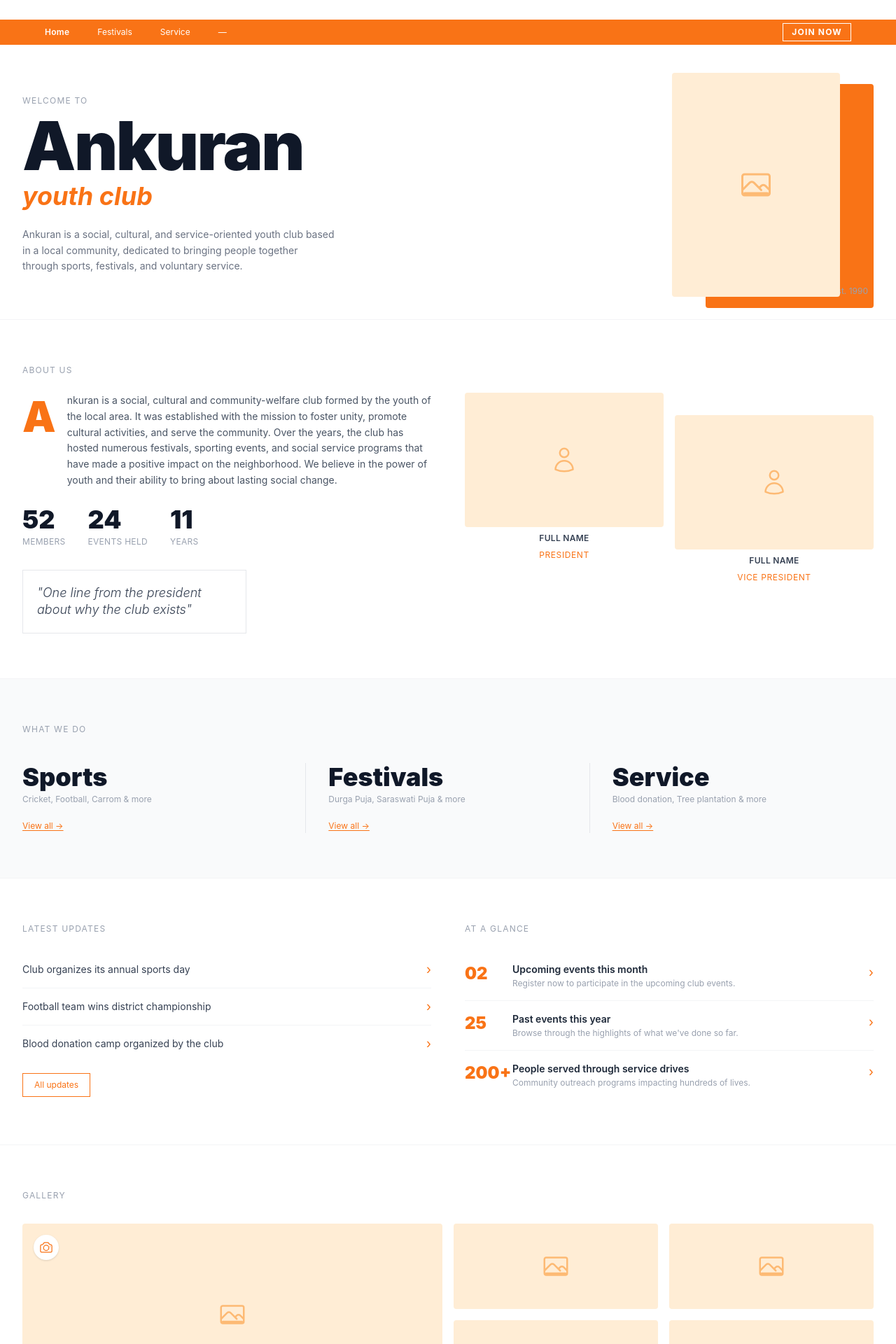
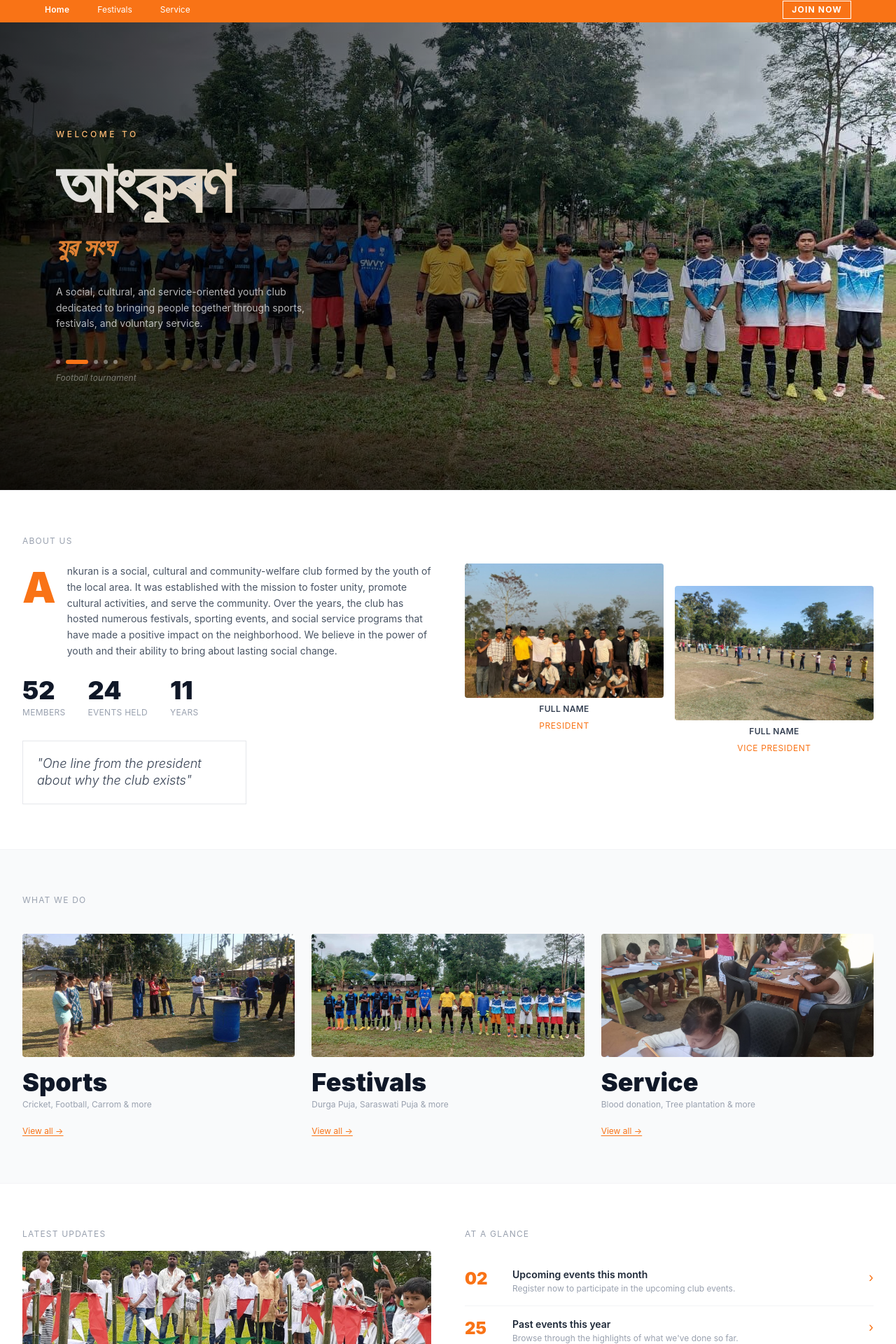
Before and after one commit to rahulsaikia18/ankuranYouthClub.com, a React app in the folder frontend/: page / in a window 1280 px wide. Shown: the part 52-1972 px from the top of the page at 70% size. Built offline with nearby package versions, Linux system fonts and the light colour scheme; the HTML template or start-up script is replaced by a standard one.

Commit message:
feat: add images and enhance sections for the Ankuran Youth Club website

```diff
--- a/frontend/src/components/AboutSection.jsx
+++ b/frontend/src/components/AboutSection.jsx
@@ -1,3 +1,6 @@
+import imgClubBoys from '../assets/images/club_boys.jpg'
+import imgPractice from '../assets/images/practice_time.jpg'
+
 const stats = [
   { value: '52', label: 'Members' },
   { value: '24', label: 'Events held' },
@@ -48,10 +51,8 @@ export default function AboutSection() {
           <div className="grid grid-cols-2 gap-4">
             {/* President */}
             <div className="flex flex-col items-center gap-2">
-              <div className="w-full h-48 bg-orange-100 flex items-center justify-center rounded-sm">
-                <svg className="w-10 h-10 text-orange-300" fill="none" stroke="currentColor" strokeWidth={1.5} viewBox="0 0 24 24">
-                  <path strokeLinecap="round" strokeLinejoin="round" d="M15.75 6a3.75 3.75 0 11-7.5 0 3.75 3.75 0 017.5 0zM4.501 20.118a7.5 7.5 0 0114.998 0A17.933 17.933 0 0112 21.75c-2.676 0-5.216-.584-7.499-1.632z" />
-                </svg>
+              <div className="w-full h-48 rounded-sm overflow-hidden">
+                <img src={imgClubBoys} alt="Club members" className="w-full h-full object-cover" />
               </div>
               <p className="text-xs font-semibold text-gray-700 uppercase tracking-wide">Full name</p>
               <p className="text-xs text-orange-500 uppercase tracking-wider">PRESIDENT</p>
@@ -59,10 +60,8 @@ export default function AboutSection() {
 
             {/* Vice president */}
             <div className="flex flex-col items-center gap-2 mt-8">
-              <div className="w-full h-48 bg-orange-100 flex items-center justify-center rounded-sm">
-                <svg className="w-10 h-10 text-orange-300" fill="none" stroke="currentColor" strokeWidth={1.5} viewBox="0 0 24 24">
-                  <path strokeLinecap="round" strokeLinejoin="round" d="M15.75 6a3.75 3.75 0 11-7.5 0 3.75 3.75 0 017.5 0zM4.501 20.118a7.5 7.5 0 0114.998 0A17.933 17.933 0 0112 21.75c-2.676 0-5.216-.584-7.499-1.632z" />
-                </svg>
+              <div className="w-full h-48 rounded-sm overflow-hidden">
+                <img src={imgPractice} alt="Practice session" className="w-full h-full object-cover" />
               </div>
               <p className="text-xs font-semibold text-gray-700 uppercase tracking-wide">Full name</p>
               <p className="text-xs text-orange-500 uppercase tracking-wider">VICE PRESIDENT</p>
--- a/frontend/src/components/ActivitiesSection.jsx
+++ b/frontend/src/components/ActivitiesSection.jsx
@@ -1,21 +1,31 @@
+import imgCarom from '../assets/images/carom_sports_image.jpg'
+import imgFootball from '../assets/images/football_tournament_image.jpg'
+import imgSummer from '../assets/images/summer_vacation_free_tution_time.jpg'
+
 const categories = [
   {
     id: 'sports',
     title: 'Sports',
     sub: 'Cricket, Football, Carrom & more',
     href: '#sports',
+    img: imgCarom,
+    imgAlt: 'Carom sports event',
   },
   {
     id: 'festivals',
     title: 'Festivals',
     sub: 'Durga Puja, Saraswati Puja & more',
     href: '#festivals',
+    img: imgFootball,
+    imgAlt: 'Football tournament',
   },
   {
     id: 'service',
     title: 'Service',
     sub: 'Blood donation, Tree plantation & more',
     href: '#service',
+    img: imgSummer,
+    imgAlt: 'Summer free tuition service',
   },
 ]
 
@@ -25,9 +35,17 @@ export default function ActivitiesSection() {
       <div className="max-w-7xl mx-auto px-4 sm:px-6 lg:px-8">
         <p className="text-xs text-gray-400 uppercase tracking-widest mb-10">What we do</p>
 
-        <div className="grid grid-cols-1 sm:grid-cols-3 gap-0 divide-y sm:divide-y-0 sm:divide-x divide-gray-200">
+        <div className="grid grid-cols-1 sm:grid-cols-3 gap-6">
           {categories.map((cat) => (
-            <div key={cat.id} className="px-0 sm:px-8 first:pl-0 last:pr-0 py-6 sm:py-0">
+            <div key={cat.id} className="group">
+              {/* Activity image */}
+              <div className="overflow-hidden rounded-sm mb-4 h-44">
+                <img
+                  src={cat.img}
+                  alt={cat.imgAlt}
+                  className="w-full h-full object-cover group-hover:scale-105 transition-transform duration-500"
+                />
+              </div>
               <h3 className="text-3xl md:text-4xl font-black text-gray-900 mb-1">{cat.title}</h3>
               <p className="text-xs text-gray-400 mb-4">{cat.sub}</p>
               <a
--- a/frontend/src/components/EventsSection.jsx
+++ b/frontend/src/components/EventsSection.jsx
@@ -1,3 +1,5 @@
+import imgIndependence from '../assets/images/independance_day_image.jpg'
+
 const leftEvents = [
   { label: 'Club organizes its annual sports day', href: '#' },
   { label: 'Football team wins district championship', href: '#' },
@@ -17,7 +19,15 @@ export default function EventsSection() {
         <div className="grid grid-cols-1 lg:grid-cols-2 gap-12">
           {/* Left: News/Notices */}
           <div>
-            <p className="text-xs text-gray-400 uppercase tracking-widest mb-6">Latest updates</p>
+            <p className="text-xs text-gray-400 uppercase tracking-widest mb-4">Latest updates</p>
+            {/* Independence Day image banner */}
+            <div className="overflow-hidden rounded-sm h-36 mb-6">
+              <img
+                src={imgIndependence}
+                alt="Independence Day celebration"
+                className="w-full h-full object-cover"
+              />
+            </div>
             <ul className="divide-y divide-gray-100">
               {leftEvents.map((ev, i) => (
                 <li key={i} className="py-4 flex items-center justify-between gap-4 group">
--- a/frontend/src/components/GallerySection.jsx
+++ b/frontend/src/components/GallerySection.jsx
@@ -1,15 +1,27 @@
+import imgFootball2 from '../assets/images/football_tournament_img2.jpg'
+import imgCarom from '../assets/images/carom_sports_image.jpg'
+import imgIndependence from '../assets/images/independance_day_image.jpg'
+import imgKids1 from '../assets/images/kids_with_certificates.jpg'
+import imgKids2 from '../assets/images/kids_with_their_winning_certificates.jpg'
+import imgTribute from '../assets/images/tribute_to_zubeen_garg.jpg'
+import imgSummer from '../assets/images/summer_vacation_free_tution_time.jpg'
+import imgClubBoys from '../assets/images/club_boys.jpg'
+import imgPractice from '../assets/images/practice_time.jpg'
+
+const galleryImages = [
+  { src: imgClubBoys, alt: 'Club boys together' },
+  { src: imgFootball2, alt: 'Football tournament' },
+  { src: imgCarom, alt: 'Carom sports event' },
+  { src: imgIndependence, alt: 'Independence Day celebration' },
+  { src: imgKids1, alt: 'Kids with certificates' },
+  { src: imgKids2, alt: 'Kids with winning certificates' },
+  { src: imgTribute, alt: 'Tribute to Zubeen Garg' },
+  { src: imgSummer, alt: 'Summer vacation free tuition' },
+  { src: imgPractice, alt: 'Practice session' },
+]
+
 // Gallery section: 1 large image on left + 4 grid images on right (desktop)
 // Mobile: all stacked
-
-function ImagePlaceholder({ className = '' }) {
-  return (
-    <div className={`bg-orange-100 flex items-center justify-center ${className}`}>
-      <svg className="w-10 h-10 text-orange-300" fill="none" stroke="currentColor" strokeWidth={1.5} viewBox="0 0 24 24">
-        <path strokeLinecap="round" strokeLinejoin="round" d="M2.25 15.75l5.159-5.159a2.25 2.25 0 013.182 0l5.159 5.159m-1.5-1.5l1.409-1.409a2.25 2.25 0 013.182 0l2.909 2.909M3.75 18h16.5M3.75 4.5h16.5A1.5 1.5 0 0121.75 6v12a1.5 1.5 0 01-1.5 1.5H3.75A1.5 1.5 0 012.25 18V6a1.5 1.5 0 011.5-1.5z" />
-      </svg>
-    </div>
-  )
-}
 
 export default function GallerySection() {
   return (
@@ -17,10 +29,15 @@ export default function GallerySection() {
       <div className="max-w-7xl mx-auto px-4 sm:px-6 lg:px-8">
         <p className="text-xs text-gray-400 uppercase tracking-widest mb-8">Gallery</p>
 
-        <div className="grid grid-cols-1 md:grid-cols-2 gap-4">
-          {/* Left: 1 large image with icon badge */}
+        {/* Row 1: 1 large + 4 small grid */}
+        <div className="grid grid-cols-1 md:grid-cols-2 gap-4 mb-4">
+          {/* Left: 1 large image with camera badge */}
           <div className="relative">
-            <ImagePlaceholder className="w-full h-64 md:h-full min-h-[260px] rounded-sm" />
+            <img
+              src={galleryImages[0].src}
+              alt={galleryImages[0].alt}
+              className="w-full h-64 md:h-full min-h-[260px] rounded-sm object-cover"
+            />
             {/* Camera icon */}
             <div className="absolute top-4 left-4 bg-white rounded-full p-2 shadow">
               <svg className="w-5 h-5 text-orange-500" fill="none" stroke="currentColor" strokeWidth={1.5} viewBox="0 0 24 24">
@@ -32,11 +49,27 @@ export default function GallerySection() {
 
           {/* Right: 2×2 grid */}
           <div className="grid grid-cols-2 gap-4">
-            <ImagePlaceholder className="h-36 md:h-full rounded-sm" />
-            <ImagePlaceholder className="h-36 md:h-full rounded-sm" />
-            <ImagePlaceholder className="h-36 md:h-full rounded-sm" />
-            <ImagePlaceholder className="h-36 md:h-full rounded-sm" />
+            {galleryImages.slice(1, 5).map((img, i) => (
+              <img
+                key={i}
+                src={img.src}
+                alt={img.alt}
+                className="h-36 md:h-full w-full rounded-sm object-cover"
+              />
+            ))}
           </div>
+        </div>
+
+        {/* Row 2: remaining 4 images in a 4-col strip */}
+        <div className="grid grid-cols-2 sm:grid-cols-4 gap-4">
+          {galleryImages.slice(5).map((img, i) => (
+            <img
+              key={i}
+              src={img.src}
+              alt={img.alt}
+              className="h-36 w-full rounded-sm object-cover"
+            />
+          ))}
         </div>
 
         {/* Captions row */}
--- a/frontend/src/components/HeroSection.jsx
+++ b/frontend/src/components/HeroSection.jsx
@@ -1,52 +1,158 @@
+import { useState, useEffect, useRef } from 'react'
+
+import img1 from '../assets/images/club_flying_flag.jpg'
+import img2 from '../assets/images/football_tournament_image.jpg'
+import img3 from '../assets/images/sports_day_image.jpg'
+import img4 from '../assets/images/bihu_dance.jpg'
+import img5 from '../assets/images/club_members_group_image_in_traditional_dress.jpg'
+
+const heroImages = [
+  { src: img1, caption: 'Proud to fly our flag' },
+  { src: img2, caption: 'Football tournament' },
+  { src: img3, caption: 'Annual sports day' },
+  { src: img4, caption: 'Bihu cultural celebration' },
+  { src: img5, caption: 'Traditional dress showcase' },
+]
+
+// Two language versions of the club name
+const clubNames = [
+  { main: 'Ankuran',          sub: 'Youth Club',   lang: 'en' },
+  { main: 'আংকুৰণ',           sub: 'যুৱ সংঘ',      lang: 'as' },
+]
+
 export default function HeroSection() {
+  const [imgIndex, setImgIndex]   = useState(0)
+  const [nameIndex, setNameIndex] = useState(0)
+  const [namePhase, setNamePhase] = useState('enter') // 'enter' | 'exit'
+  const nameTimer = useRef(null)
+
+  // Auto-change background image every 3.5 s
+  useEffect(() => {
+    const t = setInterval(() => {
+      setImgIndex((p) => (p + 1) % heroImages.length)
+    }, 3500)
+    return () => clearInterval(t)
+  }, [])
+
+  // Animate club name: show for 3 s, exit 0.4 s, swap, enter 0.55 s
+  useEffect(() => {
+    const cycle = () => {
+      // Start exit animation
+      setNamePhase('exit')
+      nameTimer.current = setTimeout(() => {
+        // Swap name, start enter animation
+        setNameIndex((p) => (p + 1) % clubNames.length)
+        setNamePhase('enter')
+        // Wait full display time before next cycle
+        nameTimer.current = setTimeout(cycle, 3000)
+      }, 420) // matches flipOut duration
+    }
+    nameTimer.current = setTimeout(cycle, 3000) // first display pause
+    return () => clearTimeout(nameTimer.current)
+  }, [])
+
+  const { main, sub } = clubNames[nameIndex]
+
   return (
-    <section className="bg-white pt-8 pb-0">
-      {/* Orange full-width nav strip */}
-      <div className="bg-orange-500 text-white text-xs flex items-center justify-between px-4 sm:px-8 lg:px-16 h-9 max-w-full">
+    <section className="relative min-h-[88vh] flex flex-col overflow-x-hidden">
+
+      {/* ── Orange top strip ── */}
+      <div className="relative z-20 bg-orange-500 text-white text-xs flex items-center justify-between px-4 sm:px-8 lg:px-16 h-9 flex-shrink-0">
         <div className="flex items-center gap-6 md:gap-10">
           <span className="font-semibold tracking-wide">Home</span>
           <span className="hidden sm:inline">Festivals</span>
           <span className="hidden sm:inline">Service</span>
-          <span className="hidden sm:inline">—</span>
         </div>
         <span className="font-bold tracking-widest uppercase text-xs border border-white px-3 py-1">
           JOIN NOW
         </span>
       </div>
 
-      <div className="max-w-7xl mx-auto px-4 sm:px-6 lg:px-8 pt-10 pb-8 grid grid-cols-1 md:grid-cols-2 gap-8 items-center">
-        {/* Left: Text */}
-        <div>
-          <p className="text-xs text-gray-400 uppercase tracking-widest mb-2">Welcome to</p>
-          <h1 className="text-6xl sm:text-7xl lg:text-8xl font-black text-gray-900 leading-none tracking-tight">
-            Ankuran
-          </h1>
-          <h2 className="text-3xl sm:text-4xl font-bold text-orange-500 italic mt-1 mb-6">
-            youth club
-          </h2>
-          <p className="text-sm text-gray-500 leading-relaxed max-w-md">
-            Ankuran is a social, cultural, and service-oriented youth club based in a local community,
-            dedicated to bringing people together through sports, festivals, and voluntary service.
+      {/* ── Full-bleed image stack (covers entire hero) ── */}
+      <div className="absolute inset-0 top-9 z-0">
+        {heroImages.map((img, i) => (
+          <img
+            key={i}
+            src={img.src}
+            alt={img.caption}
+            className={`absolute inset-0 w-full h-full object-cover transition-opacity duration-1000 ${
+              i === imgIndex ? 'opacity-100' : 'opacity-0'
+            }`}
+          />
+        ))}
+      </div>
+
+      {/* ── Smooth left-to-right gradient overlay (text side → transparent) ── */}
+      <div className="absolute inset-0 top-9 z-10 pointer-events-none
+                      bg-gradient-to-r
+                      from-black/80 via-black/50 to-transparent" />
+
+      {/* ── Bottom gradient scrim ── */}
+      <div className="absolute bottom-0 inset-x-0 h-32 z-10 pointer-events-none
+                      bg-gradient-to-t from-black/50 to-transparent" />
+
+      {/* ── Text content (left half) ── */}
+      <div className="relative z-20 flex-1 flex items-center">
+        <div className="w-full md:w-1/2 px-8 sm:px-14 lg:px-20 py-16">
+
+          <p className="text-xs text-orange-300 uppercase tracking-[0.3em] mb-4 font-medium">
+            Welcome to
+          </p>
+
+          {/* Animated club name block */}
+          <div
+            key={nameIndex}
+            className={namePhase === 'enter' ? 'hero-name-enter' : 'hero-name-exit'}
+          >
+            {/* Main name — gradient text */}
+            <h1
+              className="font-black leading-none tracking-tight
+                         bg-gradient-to-r from-white via-orange-100 to-orange-400
+                         bg-clip-text text-transparent"
+              style={{ fontSize: 'clamp(3.5rem, 9vw, 6.5rem)' }}
+            >
+              {main}
+            </h1>
+
+            {/* Sub name */}
+            <h2
+              className="font-bold italic mt-2 mb-6
+                         bg-gradient-to-r from-orange-400 to-orange-500
+                         bg-clip-text text-transparent"
+              style={{ fontSize: 'clamp(1.5rem, 4vw, 2.25rem)' }}
+            >
+              {sub}
+            </h2>
+          </div>
+
+          <p className="text-sm text-white/70 leading-relaxed max-w-sm mb-10">
+            A social, cultural, and service-oriented youth club dedicated to bringing
+            people together through sports, festivals, and voluntary service.
+          </p>
+
+          {/* Image slide dots */}
+          <div className="flex items-center gap-2">
+            {heroImages.map((_, i) => (
+              <button
+                key={i}
+                onClick={() => setImgIndex(i)}
+                className={`h-1.5 rounded-full transition-all duration-300 ${
+                  i === imgIndex
+                    ? 'bg-orange-500 w-8'
+                    : 'bg-white/40 w-1.5 hover:bg-white/70'
+                }`}
+                aria-label={`Slide ${i + 1}`}
+              />
+            ))}
+          </div>
+
+          {/* Current image caption */}
+          <p className="mt-3 text-xs text-white/40 italic">
+            {heroImages[imgIndex].caption}
           </p>
         </div>
+      </div>
 
-        {/* Right: Image placeholder with orange accent */}
-        <div className="relative flex justify-center md:justify-end">
-          <div className="relative w-56 h-64 sm:w-64 sm:h-72 md:w-72 md:h-80">
-            {/* Orange background accent block */}
-            <div className="absolute top-4 right-0 w-5/6 h-full bg-orange-500 rounded-sm z-0" />
-            {/* Main image box */}
-            <div className="absolute top-0 left-0 w-5/6 h-full bg-orange-100 z-10 flex items-center justify-center rounded-sm overflow-hidden">
-              {/* Image placeholder icon */}
-              <svg className="w-12 h-12 text-orange-300" fill="none" stroke="currentColor" strokeWidth={1.5} viewBox="0 0 24 24">
-                <path strokeLinecap="round" strokeLinejoin="round" d="M2.25 15.75l5.159-5.159a2.25 2.25 0 013.182 0l5.159 5.159m-1.5-1.5l1.409-1.409a2.25 2.25 0 013.182 0l2.909 2.909M3.75 18h16.5M3.75 4.5h16.5A1.5 1.5 0 0121.75 6v12a1.5 1.5 0 01-1.5 1.5H3.75A1.5 1.5 0 012.25 18V6a1.5 1.5 0 011.5-1.5z" />
-              </svg>
-            </div>
-          </div>
-          {/* Small caption */}
-          <p className="absolute bottom-0 right-2 text-xs text-gray-400">Est. 1990</p>
-        </div>
-      </div>
     </section>
   )
 }
--- a/frontend/src/index.css
+++ b/frontend/src/index.css
@@ -20,6 +20,23 @@ body {
   font-family: var(--font-sans);
 }
 
+/* ── Hero name flip animation ── */
+@keyframes flipIn {
+  0%   { opacity: 0; transform: translateY(18px); }
+  100% { opacity: 1; transform: translateY(0); }
+}
+@keyframes flipOut {
+  0%   { opacity: 1; transform: translateY(0); }
+  100% { opacity: 0; transform: translateY(-18px); }
+}
+
+.hero-name-enter {
+  animation: flipIn 0.5s cubic-bezier(0.22, 1, 0.36, 1) forwards;
+}
+.hero-name-exit {
+  animation: flipOut 0.35s ease-in forwards;
+}
+
 /* Custom scrollbar */
 ::-webkit-scrollbar {
   width: 6px;
```
Also changed, not shown: frontend/src/components/MembersSection.jsx (+12 -1 lines), frontend/src/assets/club_logo.png (added).
